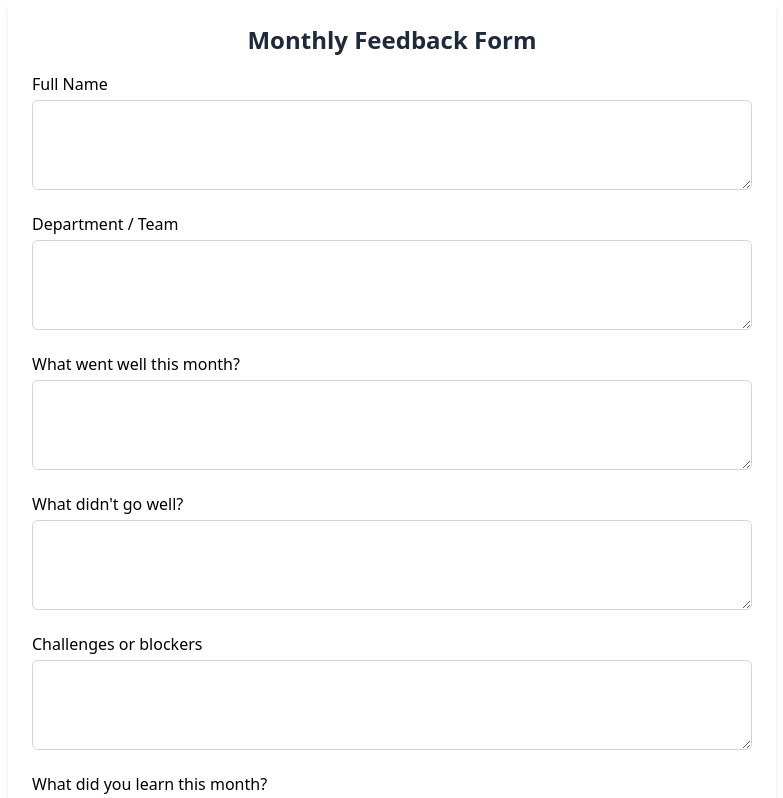
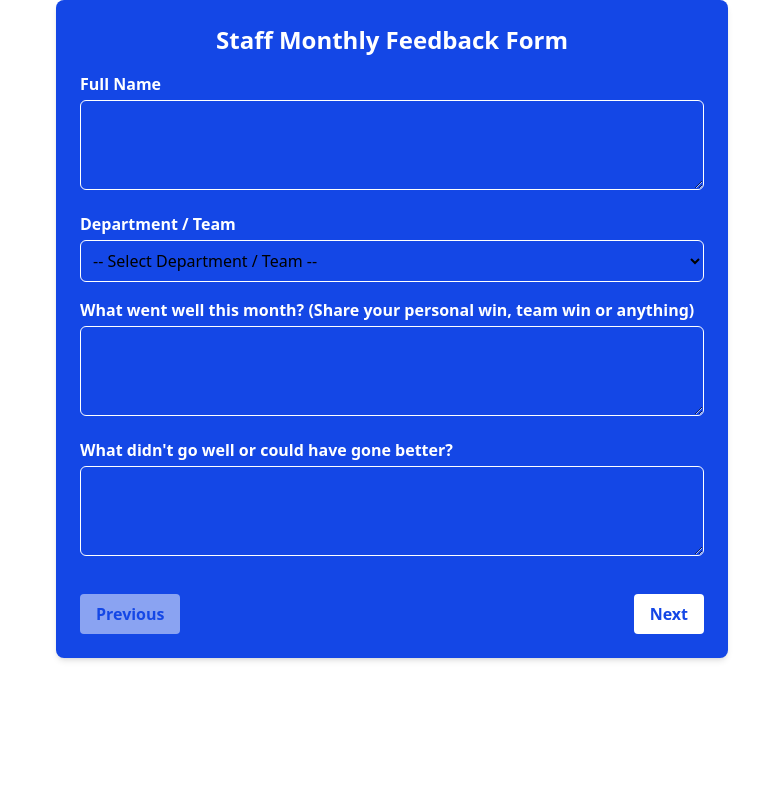
Before and after one commit to Elohor08/feedback_frontend, a React (Vite) app: page / in a window 1280 px wide. Shown: the top 798 px of the page, without its empty margins (248-1031 px from the left). Built offline with nearby package versions, Linux system fonts and the light colour scheme.

Commit message:
Update Feedback.jsx

```diff
--- a/pages/Feedback.jsx
+++ b/pages/Feedback.jsx
@@ -1,183 +1,157 @@
-import React, { useState } from 'react';
+import React, { useState } from "react";
 
 const FeedbackForm = () => {
-  const [form, setForm] = useState({
-    fullName: '',
-    department: '',
-    wentWell: '',
-    didntGoWell: '',
-    challenges: '',
-    lessons: '',
-    shoutOuts: '',
-    startDoing: '',
-    stopDoing: '',
-    continueDoing: '',
+  const initialForm = {
+    fullName: "",
+    department: "",
+    wentWell: "",
+    didntGoWell: "",
+    challenges: "",
+    lessons: "",
+    shoutOuts: "",
+    startDoing: "",
+    stopDoing: "",
+    continueDoing: "",
+    suggestions: "",
+    followUp: "",
     ratings: {
-      teamCollab: '1',
-      crossTeamCollab: '1',
-      workLifeBalance: '1',
-      productivity: '1',
-      motivation: '1',
-      orgInput: '1',
-      suggestions: ''
+      teamCollab: "1",
+      crossTeamCollab: "1",
+      workLifeBalance: "1",
+      productivity: "1",
+      motivation: "1",
+      orgInput: "1",
     },
-    followUp: ''
-  });
+  };
+
+  const [form, setForm] = useState(initialForm);
+  const [step, setStep] = useState(0);
+
+  const departments = [
+    "Software Development",
+    "Digital Marketing",
+    "Accounting",
+    "Data Analysis",
+    "Design",
+    "Cybersecurity",
+    "Product Management",
+    "Human Resources",
+  ];
+
+  const pages = [
+    [
+      ["fullName", "Full Name"],
+      ["department", "Department / Team"],
+      [
+        "wentWell",
+        "What went well this month? (Share your personal win, team win or anything)",
+      ],
+      ["didntGoWell", "What didn't go well or could have gone better?"],
+    ],
+    [
+      ["challenges", "Share Challenges, blockers or areas for improvement"],
+      ["lessons", "What did you learn this month?"],
+      ["shoutOuts", "Any Shout outs / appreciation for team members"],
+    ],
+    [
+      ["startDoing", "Start Doing"],
+      ["stopDoing", "Stop Doing"],
+      ["continueDoing", "Continue Doing"],
+    ],
+    [
+      ["teamCollab", "Team Collaboration"],
+      ["crossTeamCollab", "Cross-Team Collaboration"],
+      ["workLifeBalance", "Work-Life Balance"],
+      ["productivity", "Personal Productivity"],
+      ["motivation", "Motivation"],
+      ["orgInput", "Input at Organisation Level"],
+      ["suggestions", "Suggestions or ideas for improvement"],
+      ["followUp", "Would you like a follow-up conversation?"],
+    ],
+  ];
+
+  const isRating = (name) => Object.keys(form.ratings).includes(name);
 
   const handleChange = (e) => {
     const { name, value } = e.target;
-    if (name in form.ratings) {
+    if (isRating(name)) {
       setForm({
         ...form,
         ratings: {
           ...form.ratings,
-          [name]: value
-        }
+          [name]: value,
+        },
       });
     } else {
-      setForm({ ...form, [name]: value });
+      setForm({
+        ...form,
+        [name]: value,
+      });
     }
   };
 
   const handleSubmit = async (e) => {
     e.preventDefault();
     try {
-      const response = await fetch('https://feedback-9ahh.onrender.com/api/feedback', {
-        method: 'POST',
-        headers: {
-          'Content-Type': 'application/json',
-        },
+      const response = await fetch(
+        "https://feedback-9ahh.onrender.com/api/feedback",
+        {
+          method: "POST",
+          headers: { "Content-Type": "application/json" },
           body: JSON.stringify(form),
-      });
+        }
+      );
 
-      if (!response.ok) throw new Error('Failed to submit feedback');
-
-      const result = await response.json();
+      if (!response.ok) throw new Error("Failed to submit feedback");
       alert("✅ Feedback submitted successfully!");
-
-      setForm({
-        fullName: '',
-        department: '',
-        wentWell: '',
-        didntGoWell: '',
-        challenges: '',
-        lessons: '',
-        shoutOuts: '',
-        startDoing: '',
-        stopDoing: '',
-        continueDoing: '',
-        ratings: {
-          teamCollab: '1',
-          crossTeamCollab: '1',
-          workLifeBalance: '1',
-          productivity: '1',
-          motivation: '1',
-          orgInput: '1',
-          suggestions: ''
-        },
-        followUp: ''
-      });
-
+      setForm(initialForm);
+      setStep(0);
     } catch (error) {
-      console.error(' Submission error:', error);
-      alert("There was an error submitting your feedback. Please try again.");
+      console.error("Submission error:", error);
+      alert("There was an error submitting your feedback.");
     }
   };
 
   return (
-    <form onSubmit={handleSubmit} className="max-w-3xl mx-auto bg-white shadow-md rounded-lg p-6 space-y-4">
-      <h2 className="text-2xl font-bold mb-4 text-center text-gray-800">Monthly Feedback Form</h2>
+    <form
+      onSubmit={handleSubmit}
+      className="max-w-2xl mx-auto bg-blue-700 text-white shadow-md rounded-lg p-6 space-y-4"
+    >
+      <h2 className="text-2xl font-bold mb-4 text-center">
+        Staff Monthly Feedback Form
+      </h2>
 
-      <div className="space-y-4">
-        {/* Text Inputs */}
-        {[
-          ['fullName', 'Full Name'],
-          ['department', 'Department / Team'],
-          ['wentWell', 'What went well this month?'],
-          ['didntGoWell', "What didn't go well?"],
-          ['challenges', 'Challenges or blockers'],
-          ['lessons', 'What did you learn this month?'],
-          ['shoutOuts', 'Shout outs / appreciation'],
-        ].map(([name, label]) => (
+      {step === 2 && (
+        <p className="mb-2 font-semibold text-lg">
+          Let's improve our workflow/culture, what should we:
+        </p>
+      )}
+
+      {pages[step].map(([name, label]) => (
         <div key={name}>
-            <label className="block font-medium mb-1">{label}</label>
-            <textarea
+          <label className="block font-semibold mb-1">{label}</label>
+
+          {name === "department" ? (
+            <select
               name={name}
               value={form[name]}
               onChange={handleChange}
-              className="w-full p-2 border border-gray-300 rounded-md"
-              rows={3}
-              required={name !== 'shoutOuts'}
-            />
-          </div>
+              className="w-full p-2 border border-white text-black rounded-md"
+              required
+            >
+              <option value="">-- Select Department / Team --</option>
+              {departments.map((dep) => (
+                <option key={dep} value={dep}>
+                  {dep}
+                </option>
               ))}
-
-        {/* Start/Stop/Continue */}
-        <div className="grid grid-cols-1 md:grid-cols-3 gap-4">
-          {[
-            ['startDoing', 'Start Doing'],
-            ['stopDoing', 'Stop Doing'],
-            ['continueDoing', 'Continue Doing']
-          ].map(([name, label]) => (
-            <div key={name}>
-              <label className="block font-medium mb-1">{label}</label>
-              <input
+            </select>
+          ) : name === "followUp" ? (
+            <select
               name={name}
               value={form[name]}
               onChange={handleChange}
-                className="w-full p-2 border border-gray-300 rounded-md"
-              />
-            </div>
-          ))}
-        </div>
-
-        {/* Ratings */}
-        <div>
-          <h3 className="font-semibold text-lg mt-4 mb-2">Rate the following (1–5)</h3>
-          {[
-            ['teamCollab', 'Collaboration with Team'],
-            ['crossTeamCollab', 'Collaboration Across Team'],
-            ['workLifeBalance', 'Work-Life Balance'],
-            ['productivity', 'Personal Productivity'],
-            ['motivation', 'Motivation'],
-            ['orgInput', 'Input at Organisation Level'],
-          ].map(([key, label]) => (
-            <div key={key} className="flex flex-col mb-2">
-              <label className="font-medium mb-1">{label}</label>
-              <select
-                name={key}
-                value={form.ratings[key]}
-                onChange={handleChange}
-                className="w-full p-2 border border-gray-300 rounded-md"
-              >
-                {[1, 2, 3, 4, 5].map(num => (
-                  <option key={num} value={num}>{num}</option>
-                ))}
-              </select>
-            </div>
-          ))}
-        </div>
-
-        {/* Suggestions */}
-        <div>
-          <label className="block font-medium mb-1">Suggestions or ideas for improvement</label>
-          <textarea
-            name="suggestions"
-            value={form.ratings.suggestions}
-            onChange={handleChange}
-            className="w-full p-2 border border-gray-300 rounded-md"
-            rows={3}
-          />
-        </div>
-
-        {/* Follow-up */}
-        <div>
-          <label className="block font-medium mb-1">Would you like a follow-up conversation?</label>
-          <select
-            name="followUp"
-            value={form.followUp}
-            onChange={handleChange}
-            className="w-full p-2 border border-gray-300 rounded-md"
+              className="w-full p-2 border border-white text-black rounded-md"
               required
             >
               <option value="">-- Select an option --</option>
@@ -185,14 +159,59 @@ const FeedbackForm = () => {
               <option value="No, I am good">No, I am good</option>
               <option value="Only if necessary">Only if necessary</option>
             </select>
+          ) : isRating(name) ? (
+            <select
+              name={name}
+              value={form.ratings[name]}
+              onChange={handleChange}
+              className="w-full p-2 border border-white text-black rounded-md"
+            >
+              {[1, 2, 3, 4, 5].map((num) => (
+                <option key={num} value={num}>
+                  {num}
+                </option>
+              ))}
+            </select>
+          ) : (
+            <textarea
+              name={name}
+              value={form[name]}
+              onChange={handleChange}
+              rows={3}
+              className="w-full p-2 border border-white text-white rounded-md"
+              required={name !== "shoutOuts"}
+            />
+          )}
         </div>
+      ))}
 
+      {/* Navigation Buttons */}
+      <div className="flex justify-between pt-4">
+        <button
+          type="button"
+          onClick={() => setStep(step - 1)}
+          disabled={step === 0}
+          className="bg-white text-blue-700 font-semibold py-2 px-4 rounded disabled:opacity-50"
+        >
+          Previous
+        </button>
+
+        {step === pages.length - 1 ? (
           <button
             type="submit"
-          className="w-full bg-blue-600 hover:bg-blue-700 text-white font-semibold py-2 px-4 rounded-md mt-4"
+            className="bg-green-500 hover:bg-green-600 text-white py-2 px-4 rounded"
           >
-          Submit Feedback
+            Submit
           </button>
+        ) : (
+          <button
+            type="button"
+            onClick={() => setStep(step + 1)}
+            className="bg-white text-blue-700 font-semibold py-2 px-4 rounded"
+          >
+            Next
+          </button>
+        )}
       </div>
     </form>
   );
```
Lines whose indentation alone changed are shown as unchanged.
